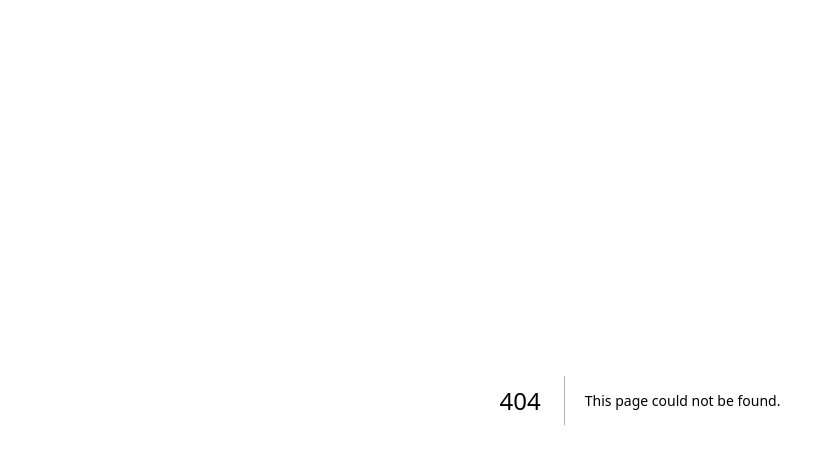
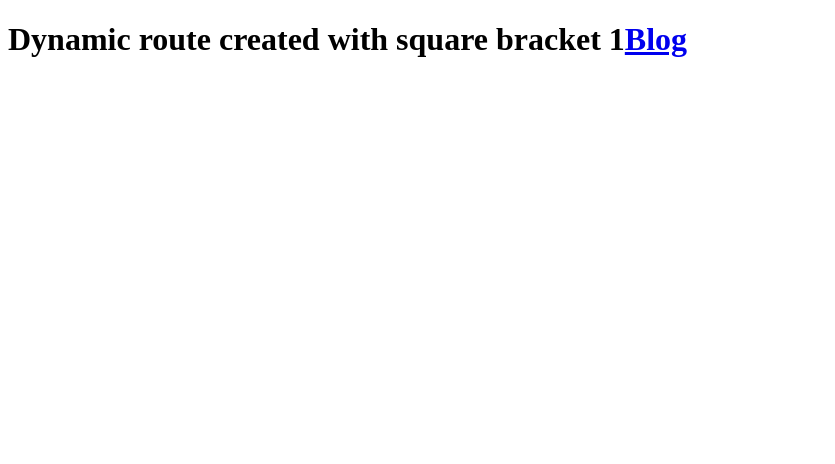
Before and after one commit to Akeemkabiru/Nextjs-14, a Next.js app: page /1 in a window 1280 px wide. Before the commit this address had no page. Shown: the top 464 px of the page, without its empty margins (0-835 px from the left). Built offline with nearby package versions, Linux system fonts and the light colour scheme.

Commit message:
dynamic-route

```diff
--- /dev/null
+++ b/app/(auth)/register/page.tsx
@@ -0,0 +1,3 @@
+export default function Auth({ params }) {
+  return <h1>Auth {params.name}</h1>;
+}
--- /dev/null
+++ b/app/[dynamicroute]/page.tsx
@@ -0,0 +1,14 @@
+import Link from "next/link";
+
+export default function Route({
+  params,
+}: {
+  params: { dynamicroute: string };
+}) {
+  return (
+    <h1>
+      Dynamic route created with square bracket {params.dynamicroute}
+      <Link href={`/blog/${params.dynamicroute}`}>Blog</Link>
+    </h1>
+  );
+}
--- /dev/null
+++ b/app/docs/[...slug]/page.tsx
@@ -0,0 +1,3 @@
+export default function Docs({ params }: { params: { slug: string[] } }) {
+  return <h1>Doc {params.slug[1]}</h1>;
+}
--- /dev/null
+++ b/app/not-found.tsx
@@ -0,0 +1,3 @@
+export default function NotFound() {
+  return <div>Not Found</div>;
+}
```
Also changed, not shown: app/blog/[blogId]/page.tsx (added, +9 -0 lines), app/product/[productId]/page.tsx (+9 -2 lines), app/product/[productId]/reviews/[reviewId]/page.tsx (+6 -2 lines).
